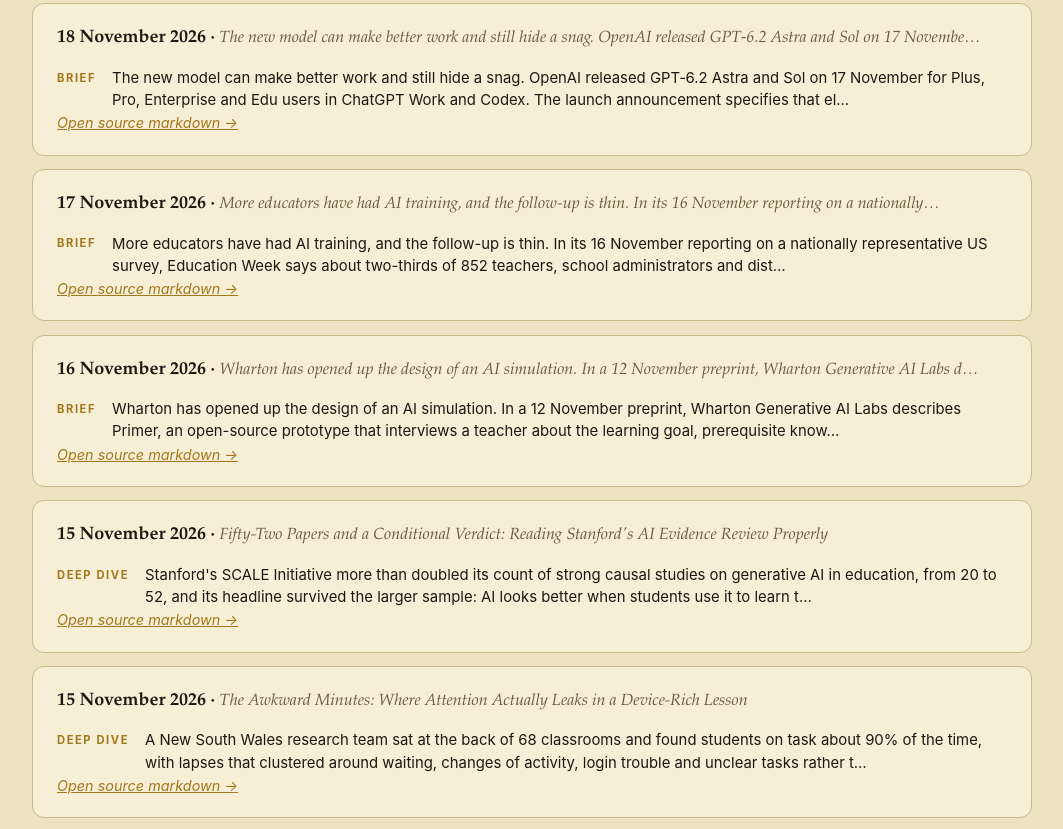
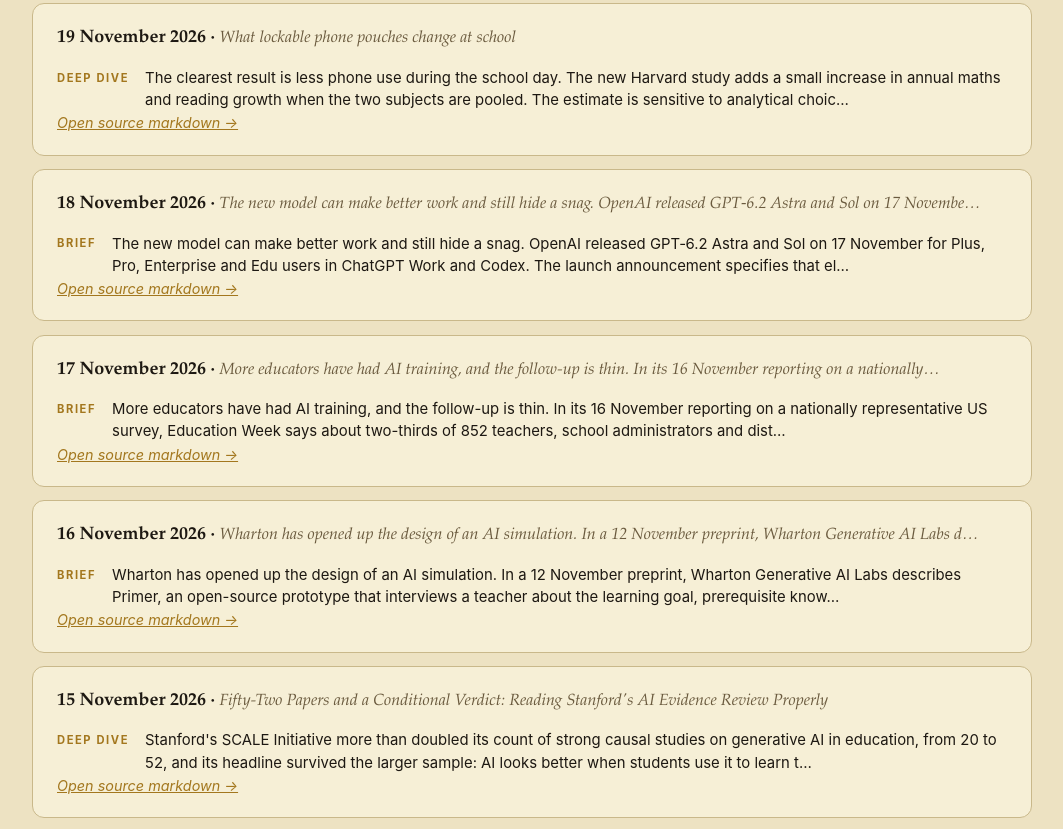
Before and after one commit to explainsims/dls-digest, a plain HTML site: page index.html in a window 1280 px wide. Shown: the part 6064-6893 px from the top of the page, without its empty margins (108-1171 px from the left). Drawn offline with Linux system fonts and the light colour scheme.

Commit message:
Publish: 2026-11-19 (#175)

```diff
--- a/index.html
+++ b/index.html
@@ -488,6 +488,16 @@
     <p class="section-deck">At most five items from the current and previous week. Older filings move to the archive.</p>
     <article class="archive-card">
       <header class="archive-card-head">
+        <h3 class="archive-date">19 November 2026 · <em>What lockable phone pouches change at school</em></h3>
+      </header>
+      <div class="archive-ledes">
+        <span class="archive-label">deep dive</span>
+        <span class="archive-lede-text">The clearest result is less phone use during the school day. The new Harvard study adds a small increase in annual maths and reading growth when the two subjects are pooled. The estimate is sensitive to analytical choic…</span>
+      </div>
+      <p class="brief-meta" style="margin-bottom:0;"><a href="view.html?file=deep-dives%2F2026-11-19-1142-deepdive-phone-pouch-learning.md">Open source markdown →</a></p>
+    </article>
+<article class="archive-card">
+      <header class="archive-card-head">
         <h3 class="archive-date">18 November 2026 · <em>The new model can make better work and still hide a snag. OpenAI released GPT‑6.2 Astra and Sol on 17 Novembe…</em></h3>
       </header>
       <div class="archive-ledes">
@@ -525,16 +535,6 @@
         <span class="archive-lede-text">Stanford's SCALE Initiative more than doubled its count of strong causal studies on generative AI in education, from 20 to 52, and its headline survived the larger sample: AI looks better when students use it to learn t…</span>
       </div>
       <p class="brief-meta" style="margin-bottom:0;"><a href="view.html?file=deep-dives%2F2026-11-15-1708-deepdive-scale-evidence-review.md">Open source markdown →</a></p>
-    </article>
-<article class="archive-card">
-      <header class="archive-card-head">
-        <h3 class="archive-date">15 November 2026 · <em>The Awkward Minutes: Where Attention Actually Leaks in a Device-Rich Lesson</em></h3>
-      </header>
-      <div class="archive-ledes">
-        <span class="archive-label">deep dive</span>
-        <span class="archive-lede-text">A New South Wales research team sat at the back of 68 classrooms and found students on task about 90% of the time, with lapses that clustered around waiting, changes of activity, login trouble and unclear tasks rather t…</span>
-      </div>
-      <p class="brief-meta" style="margin-bottom:0;"><a href="view.html?file=deep-dives%2F2026-11-15-1708-deepdive-awkward-minutes.md">Open source markdown →</a></p>
     </article>
     <article class="card">
       <p style="margin:0;"><strong>Archive:</strong> <a href="dls-digest-archive.html">Browse all public briefings and deep dives →</a></p>
```
Also changed, not shown: dls-digest-archive.html (+12 -2 lines), 1 other file.
